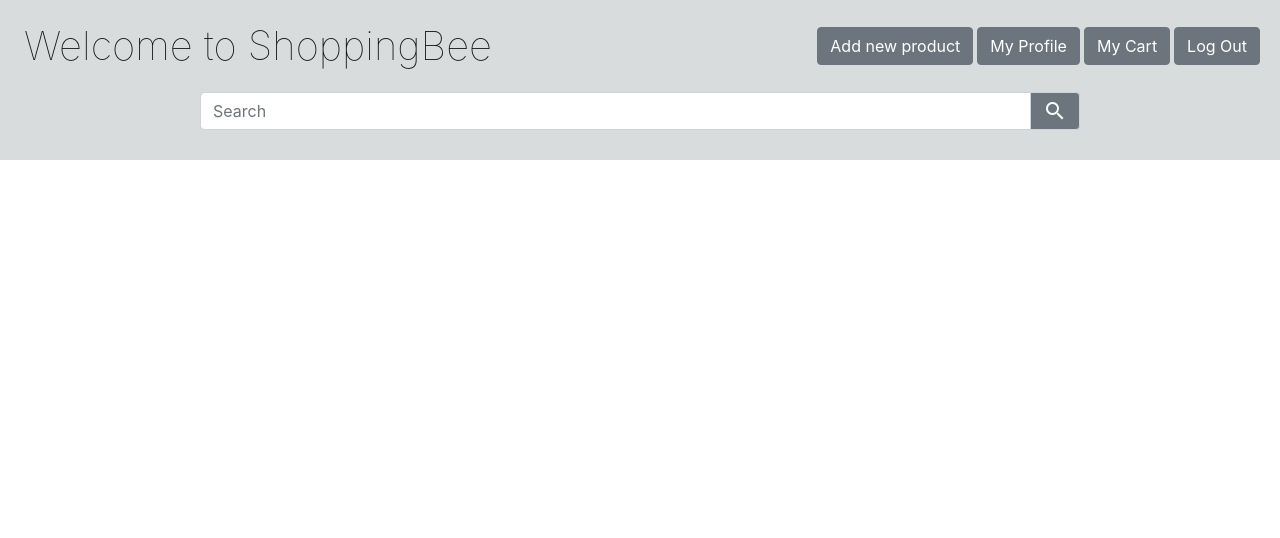
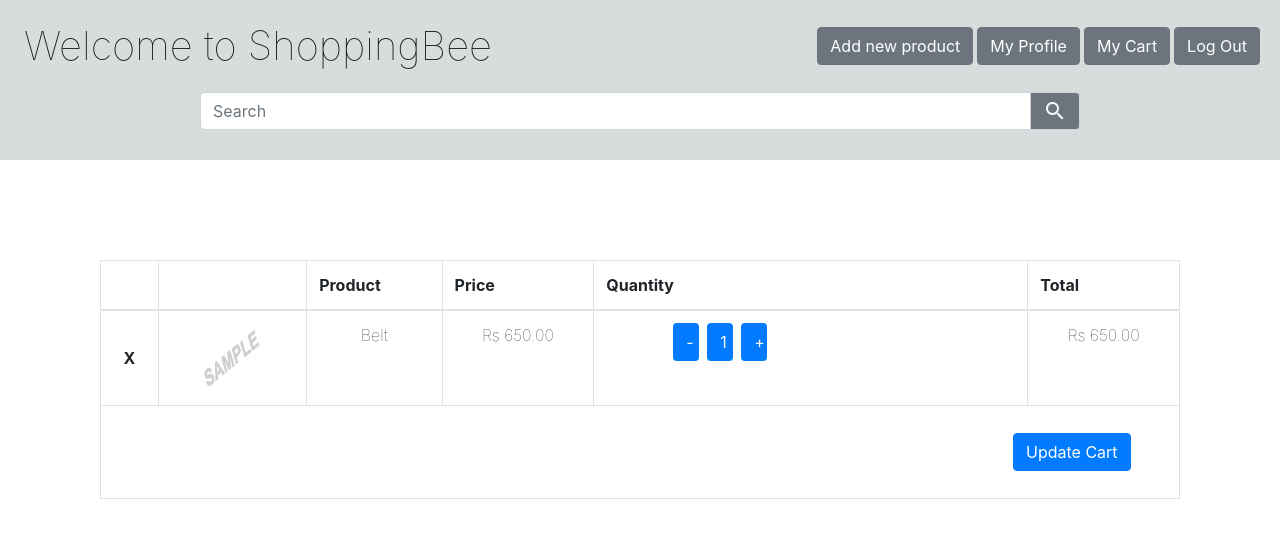
Before and after one commit to Vanshikaa00/shoppingApp, an Angular app: page /cart in a window 1280 px wide. Shown: the top 538 px of the page. Built offline with nearby package versions, Linux system fonts and the light colour scheme.

Commit message:
fourth commit

```diff
--- a/src/app/home-page/home-page.component.html
+++ b/src/app/home-page/home-page.component.html
@@ -50,7 +50,7 @@
                 <div class="prodPrice">{{product.Price}}</div><br>
                 <div class="prodPrice"><a routerLink="/product-list">View Details</a></div><br>
 
-                <button type="button" class="btnclass btn-small btn btn-primary">Add to Cart</button>
+                <button type="button" routerLink="/cart" class="btnclass btn-small btn btn-primary">Add to Cart</button>
 
               </div>
 
--- a/src/app/user-cart/user-cart.component.html
+++ b/src/app/user-cart/user-cart.component.html
@@ -1 +1,36 @@
 <app-nav-bar></app-nav-bar>
+<div class="container c1 ">
+  <table class="  table table-bordered">
+    <thead>
+    <tr>
+      <th ></th>
+      <th ></th>
+      <th>Product</th>
+      <th >Price</th>
+      <th >Quantity</th>
+      <th>Total</th>
+    </tr>
+    </thead>
+    <tbody>
+    <tr>
+      <td class="c4"> <a>X</a></td>
+      <td class="c3"><img src="assets/scenery.jpg" style="width: 70px;height: 70px;"></td>
+      <td class="c3 ">Belt</td>
+      <td class="c3"> Rs 650.00</td>
+      <td class="c3">
+        <div class="container ">
+          <div class="row d-flex mx-5" >
+            <button class="mx-1 btn text-light bg-primary col-sm-1">-</button>
+            <button class="mx-1  btn text-light  bg-primary col-sm-1">1</button>
+            <button class="mx-1 btn text-light bg-primary col-sm-1">+</button>
+          </div>
+        </div>
+      </td>
+      <td class="c3">Rs 650.00</td>
+    </tr>
+    <tr>
+      <td colspan="6"><button class="c2 btn btn-primary">Update Cart</button></td>
+    </tr>
+    </tbody>
+  </table>
+</div>
--- a/src/app/user-cart/user-cart.component.scss
+++ b/src/app/user-cart/user-cart.component.scss
@@ -0,0 +1,19 @@
+
+
+.c1{
+  padding:30px;
+  margin-top: 70px;
+}
+.c2{
+margin:15px 0 15px 900px;
+}
+.c3{
+  text-align:center;
+  font-weight: lighter;
+
+}
+.c4{
+  font-weight: bolder;
+ padding-top: 35px;
+  text-align:center;
+}
```
